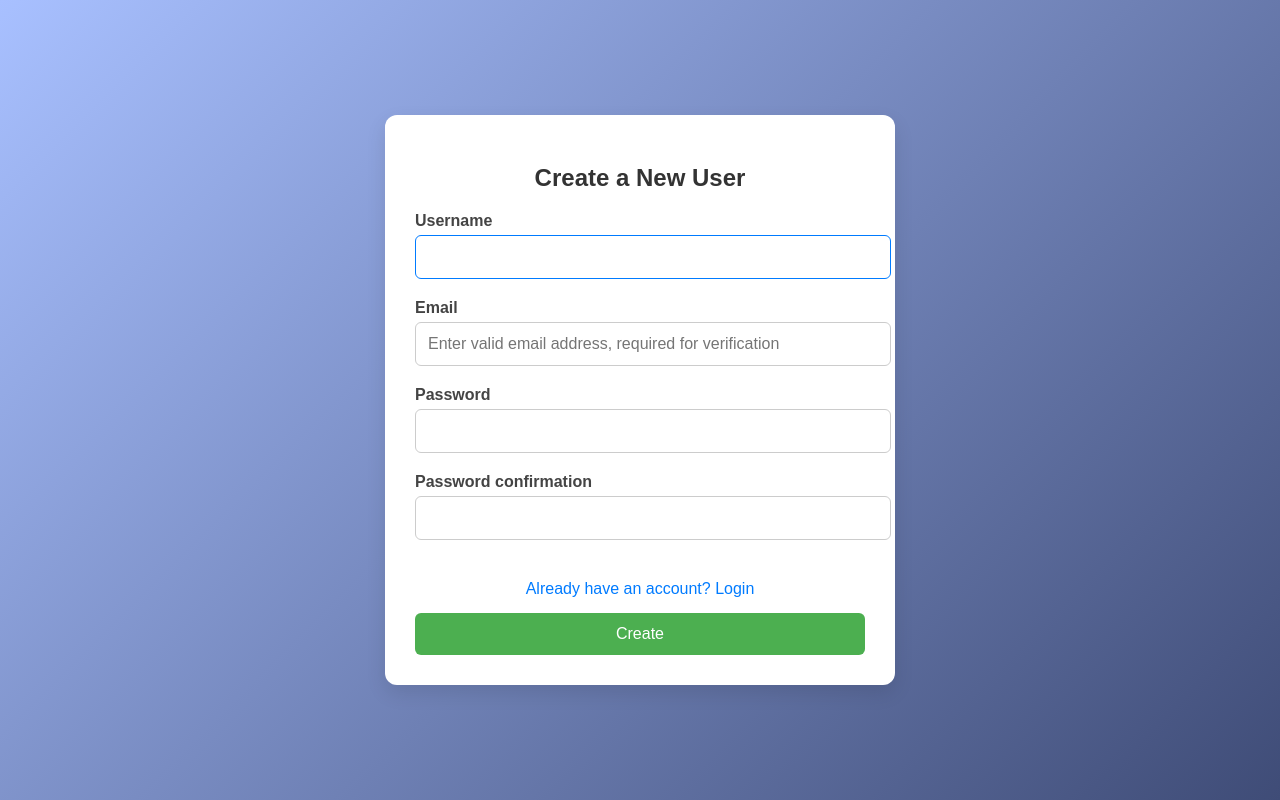
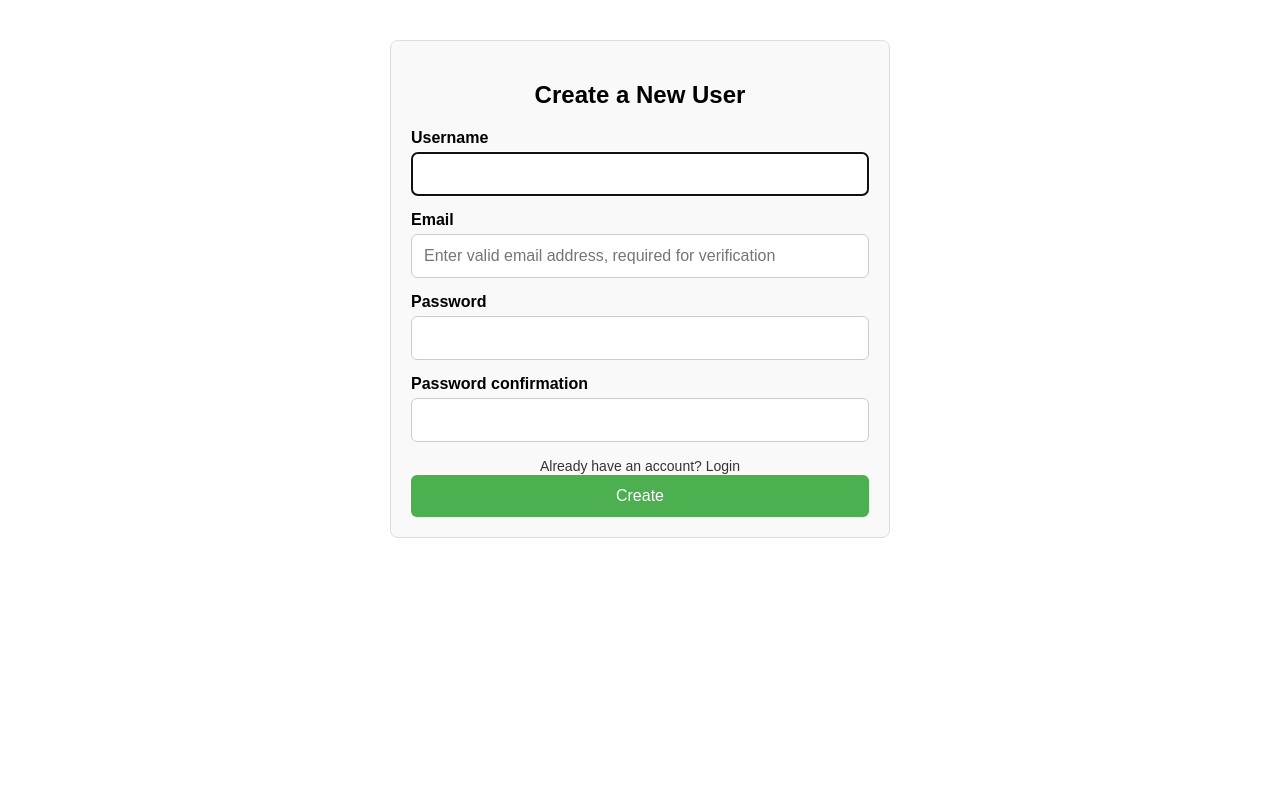
Before and after one commit to VinayakKDevadiga/AceGame, a Django app: page /account/signup/ in a window 1280 px wide. Run offline with Django 5.2, Linux system fonts and the light colour scheme.

Commit message:
Updated signup page styling and template

```diff
--- a/Account/static/Signup/signup.css
+++ b/Account/static/Signup/signup.css
@@ -1,97 +1,113 @@
+/* ✅ Reset everything */
+html,
 body {
-    font-family: 'Poppins', sans-serif;
+    width: 100%;
+    max-width: 100%;
+    overflow-x: hidden;
     margin: 0;
     padding: 0;
-    display: flex;
-    justify-content: center;
-    align-items: center;
-    min-height: 100vh;
-    background: linear-gradient(135deg, #a8c0ff, #3f4c77);
+    box-sizing: border-box;
+    font-family: Arial, sans-serif;
 }
 
+/* ✅ Apply box-sizing globally */
+*,
+*::before,
+*::after {
+    box-sizing: border-box;
+}
+
+/* ✅ Main form container */
 .formdiv {
     width: 100%;
-    max-width: 450px;
-    background-color: white;
-    padding: 30px;
-    border-radius: 12px;
-    box-shadow: 0 8px 20px rgba(0, 0, 0, 0.1);
+    max-width: 500px;
+    margin: 40px auto;
+    padding: 20px;
+    border: 1px solid #ddd;
+    border-radius: 8px;
+    background-color: #f9f9f9;
+    overflow: hidden;
+    /* prevent any overflow */
 }
 
-h2 {
+/* ✅ Headings */
+.formdiv h2 {
     text-align: center;
-    color: #333;
     margin-bottom: 20px;
+    font-size: 24px;
 }
 
-form {
-    display: flex;
-    flex-direction: column;
+/* ✅ Each form row */
+.formrow {
+    width: 100%;
+    margin-bottom: 15px;
 }
 
-.formrow {
-    margin-bottom: 20px;
+/* ✅ Labels */
+.formrow label {
+    display: block;
+    margin-bottom: 5px;
+    font-weight: bold;
+    font-size: 16px;
+    word-wrap: break-word;
+    /* if label is too long */
 }
 
-.formrow label {
-    font-weight: bold;
-    margin-bottom: 8px;
-    color: #444;
+/* ✅ Inputs, selects, textareas */
+.formrow input,
+.formrow select,
+.formrow textarea {
+    display: block;
+    width: 100%;
+    padding: 12px;
+    border: 1px solid #ccc;
+    border-radius: 6px;
+    font-size: 16px;
+    box-sizing: border-box;
 }
 
-.formrow input {
+/* ✅ Error messages */
+.error p {
+    color: red;
+    font-size: 14px;
+    margin: 5px 0 0 0;
+}
+
+/* ✅ Messages */
+.messages p {
+    background: #e0ffe0;
+    border: 1px solid #8bc34a;
+    padding: 10px;
+    border-radius: 4px;
+    font-size: 14px;
+    margin-bottom: 10px;
+}
+
+/* ✅ Submit button */
+button[type="submit"] {
     width: 100%;
     padding: 12px;
+    font-size: 16px;
+    border: none;
     border-radius: 6px;
-    border: 1px solid #ccc;
-    font-size: 16px;
-    margin-top: 5px;
+    background-color: #4caf50;
+    color: white;
+    cursor: pointer;
 }
 
-.formrow input:focus {
-    border-color: #007bff;
-    outline: none;
-}
-
-button {
-    padding: 12px;
-    background-color: #4CAF50;
-    color: white;
-    border: none;
-    border-radius: 6px;
-    font-size: 16px;
-    cursor: pointer;
-    transition: background-color 0.3s ease;
-}
-
-button:hover {
+button[type="submit"]:hover {
     background-color: #45a049;
 }
 
-.error {
-    color: #e74c3c;
-    font-size: 14px;
-    margin-top: 5px;
-}
-
-.messages {
-    margin-bottom: 20px;
-    text-align: center;
-}
-
-.messages p {
-    font-weight: bold;
-    color: #e74c3c;
-}
-
+/* ✅ Form link */
 .form-links {
     text-align: center;
-    margin-top: 20px;
-    margin-bottom: 15px;
+    margin-top: 15px;
 }
 
 .form-links a {
-    color: #007bff;
+    font-size: 14px;
+    color: #333;
     text-decoration: none;
 }
 
@@ -99,12 +115,25 @@ button:hover {
     text-decoration: underline;
 }
 
+/* ✅ Responsive: fix for screens <600px */
 @media (max-width: 600px) {
     .formdiv {
-        padding: 20px;
+        width: 90%;
+        padding: 15px;
     }
 
-    button {
+    .formrow label {
+        font-size: 14px;
+    }
+
+    .formrow input,
+    .formrow select,
+    .formrow textarea {
+        font-size: 14px;
+        padding: 10px;
+    }
+
+    button[type="submit"] {
         font-size: 14px;
         padding: 10px;
     }
--- a/Account/templates/signup/Signup.html
+++ b/Account/templates/signup/Signup.html
@@ -7,7 +7,6 @@
     <meta name="viewport" content="width=device-width, initial-scale=1.0">
     <title>Create User</title>
     <link rel="stylesheet" href="{% static 'Signup/signup.css' %}">
-
 </head>
 
 <body>
@@ -40,7 +39,7 @@
             {% for field in form %}
             <div class="formrow">
                 <label for="{{ field.id_for_label }}">{{ field.label }}</label>
-                <div>{{ field }}</div>
+                {{ field }}
 
                 <!-- Display Field-Specific Errors -->
                 {% if field.errors %}
```
